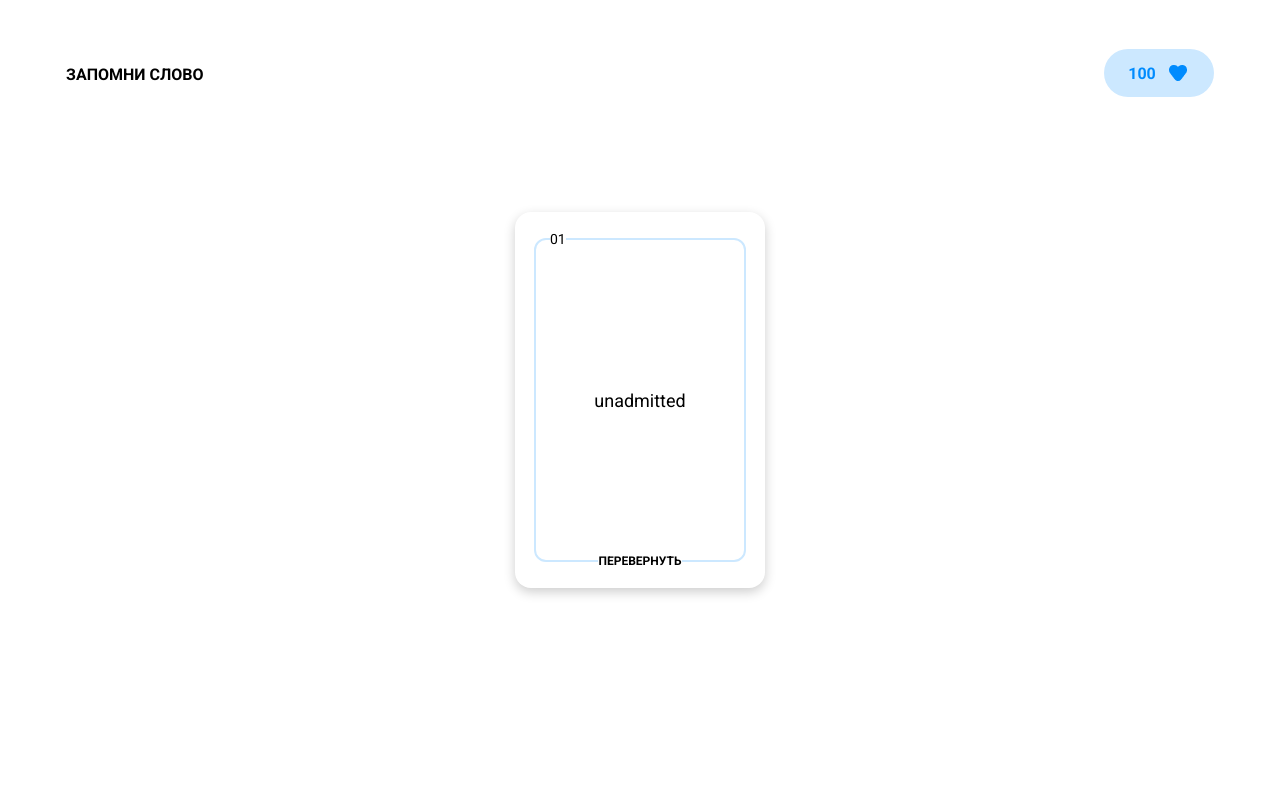
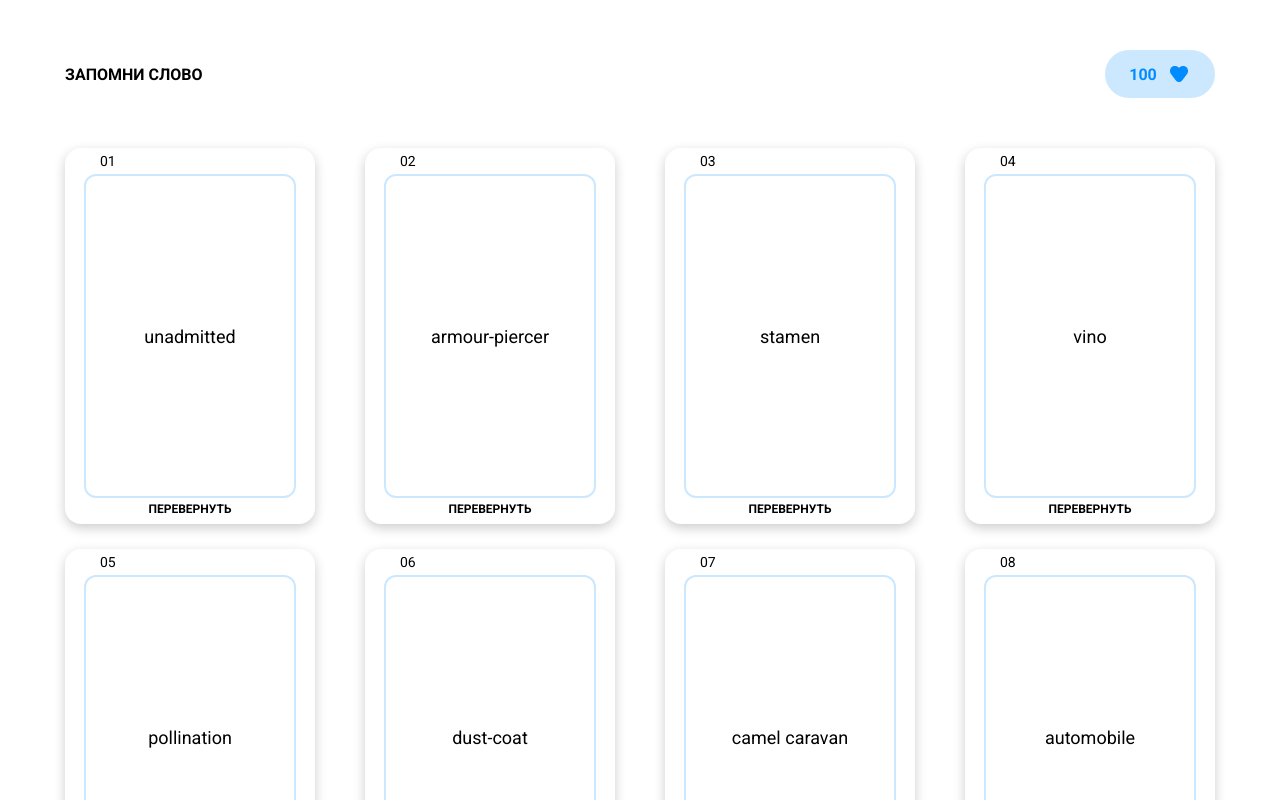
Before and after one commit to savelieva-diana/homework, a Vue app: page / in a window 1280 px wide. Both pictures are taken after a click on the button "Начать игру". Shown: the top 800 px of the page. Built offline with nearby package versions, Linux system fonts and the light colour scheme.

Commit message:
Добавила карточки и поправила логику

```diff
--- a/src/App.vue
+++ b/src/App.vue
@@ -1,37 +1,141 @@
 <script setup>
 import { ref } from "vue";
 import Button from "./components/Button.vue";
-import Score from "./components/Score.vue";
+import Header from "./components/Header.vue";
 import Card from "./components/Card.vue";
 
 const score = ref(100);
 const gameStarted = ref(false);
-const card = ref({
-  word: "unadmitted",
-  translation: "недопущенный",
-  state: "closed",
-  status: "pending",
-});
+const cards = ref([
+  {
+    id: 1,
+    number: "01",
+    word: "unadmitted",
+    translation: "недопущенный",
+    state: "closed",
+    status: "pending",
+  },
+  {
+    id: 2,
+    number: "02",
+    word: "armour-piercer",
+    translation: "бронебойный",
+    state: "closed",
+    status: "pending",
+  },
+  {
+    id: 3,
+    number: "03",
+    word: "stamen",
+    translation: "тычинка",
+    state: "closed",
+    status: "pending",
+  },
+  {
+    id: 4,
+    number: "04",
+    word: "vino",
+    translation: "вино",
+    state: "closed",
+    status: "pending",
+  },
+  {
+    id: 5,
+    number: "05",
+    word: "pollination",
+    translation: "опыление",
+    state: "closed",
+    status: "pending",
+  },
+  {
+    id: 6,
+    number: "06",
+    word: "dust-coat",
+    translation: "пыльник",
+    state: "closed",
+    status: "pending",
+  },
+  {
+    id: 7,
+    number: "07",
+    word: "camel caravan",
+    translation: "караван верблюдов",
+    state: "closed",
+    status: "pending",
+  },
+  {
+    id: 8,
+    number: "08",
+    word: "automobile",
+    translation: "автомобиль",
+    state: "closed",
+    status: "pending",
+  },
+  {
+    id: 9,
+    number: "09",
+    word: "oscillotron",
+    translation: "осциллотрон",
+    state: "closed",
+    status: "pending",
+  },
+  {
+    id: 10,
+    number: "10",
+    word: "carom",
+    translation: "карамболь",
+    state: "closed",
+    status: "pending",
+  },
+  {
+    id: 11,
+    number: "11",
+    word: "lead",
+    translation: "свинец",
+    state: "closed",
+    status: "pending",
+  },
+  {
+    id: 12,
+    number: "12",
+    word: "harem",
+    translation: "гарем",
+    state: "closed",
+    status: "pending",
+  },
+]);
 </script>
 
 <template>
-  <div>
-    <p class="word">Запомни слово</p>
-    <Score :score="score" />
-    <div v-if="!gameStarted">
+  <div class="layout">
+    <Header :score="score" />
+
+    <div class="card-grid" v-if="gameStarted">
+      <Card v-for="card in cards" :key="card.id" :card="card" />
+    </div>
+
+    <div v-else class="start-screen">
       <Button @start="gameStarted = true" />
     </div>
-    <Card v-if="gameStarted" :card="card" />
   </div>
 </template>
 
 <style scoped>
-.word {
-  font-family: var(--font);
-  font-weight: 700;
-  text-transform: uppercase;
-  position: fixed;
-  top: 49px;
-  left: 66px;
+.layout {
+  padding: 50px 65px;
+}
+
+.start-screen {
+  position: absolute;
+  top: 50%;
+  left: 50%;
+  transform: translate(-50%, -50%);
+}
+
+.card-grid {
+  display: flex;
+  justify-content: space-between;
+  flex-wrap: wrap;
+  gap: 25px;
 }
 </style>
--- a/src/components/Button.vue
+++ b/src/components/Button.vue
@@ -17,6 +17,5 @@ defineEmits(["start"]);
   font-family: var(--font);
   font-weight: 400;
   font-size: 24px;
-  cursor: pointer;
 }
 </style>
--- a/src/components/Card.vue
+++ b/src/components/Card.vue
@@ -34,7 +34,7 @@ const handleWrong = () => {
         <div class="card__wrapper">
           <p class="card__title">{{ card.word }}</p>
           <p class="card__text-bottom">перевернуть</p>
-          <p class="card__text-top">01</p>
+          <p class="card__text-top">{{ card.number }}</p>
         </div>
       </div>
 
--- /dev/null
+++ b/src/components/Header.vue
@@ -0,0 +1,29 @@
+<script setup>
+import Score from "./Score.vue";
+
+defineProps({
+  score: Number,
+});
+</script>
+
+<template>
+  <div class="header">
+    <p class="title">Запомни слово</p>
+    <Score :score="score" />
+  </div>
+</template>
+
+<style scoped>
+.header {
+  padding-bottom: 50px;
+  display: flex;
+  justify-content: space-between;
+  align-items: center;
+}
+
+.title {
+  font-family: var(--font);
+  font-weight: 700;
+  text-transform: uppercase;
+}
+</style>
--- a/src/components/Score.vue
+++ b/src/components/Score.vue
@@ -1,10 +1,12 @@
 <script setup>
-const props = defineProps(["score"]);
+defineProps({
+  score: Number,
+});
 </script>
 
 <template>
   <div class="score">
-    {{ props.score }} <img src="../assets/Heart.png" alt="heart" />
+    {{ score }} <img src="../assets/Heart.png" alt="heart" />
   </div>
 </template>
 
@@ -13,7 +15,7 @@ const props = defineProps(["score"]);
   font-family: var(--font);
   font-weight: 700;
   color: #008bfe;
-  size: 16px;
+  font-size: 16px;
   background-color: #cce8ff;
   width: 110px;
   height: 48px;
@@ -21,9 +23,7 @@ const props = defineProps(["score"]);
   display: flex;
   justify-content: center;
   align-items: center;
-  position: fixed;
-  top: 49px;
-  right: 66px;
   gap: 10px;
+  cursor: pointer;
 }
 </style>
--- a/src/style.css
+++ b/src/style.css
@@ -1,12 +1,13 @@
+* {
+  margin: 0;
+  padding: 0;
+}
+
 :root {
   --font: "Roboto", sans-serif;
   --color: #fff;
 }
 
 body {
-  margin: 0;
-  padding: 0;
   min-height: 100vh;
-  display: grid;
-  place-items: center;
 }
--- a/vite.config.js
+++ b/vite.config.js
@@ -1,7 +1,7 @@
-import { defineConfig } from 'vite'
-import vue from '@vitejs/plugin-vue'
+import { defineConfig } from "vite";
+import vue from "@vitejs/plugin-vue";
 
 // https://vite.dev/config/
 export default defineConfig({
   plugins: [vue()],
-})
+});
```
